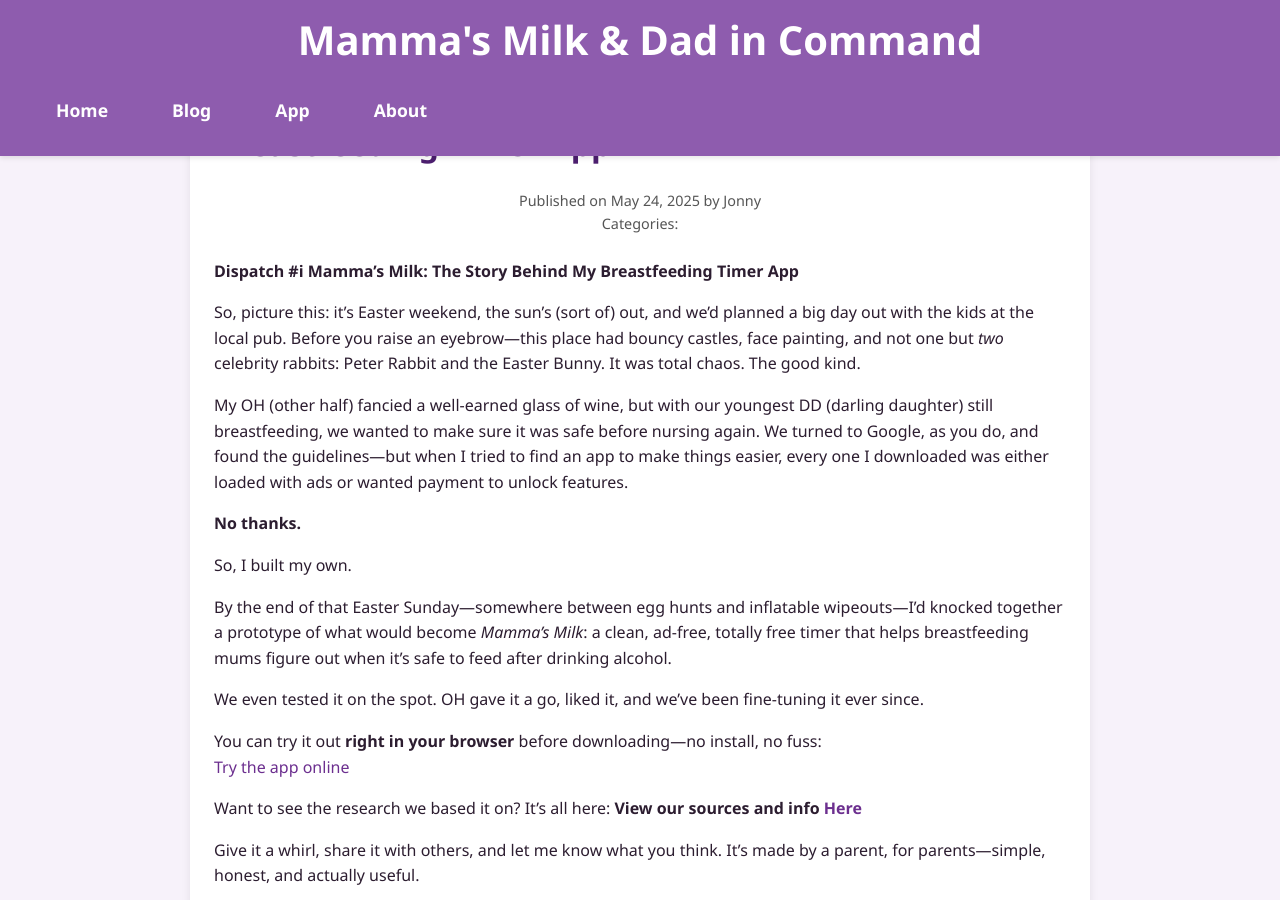
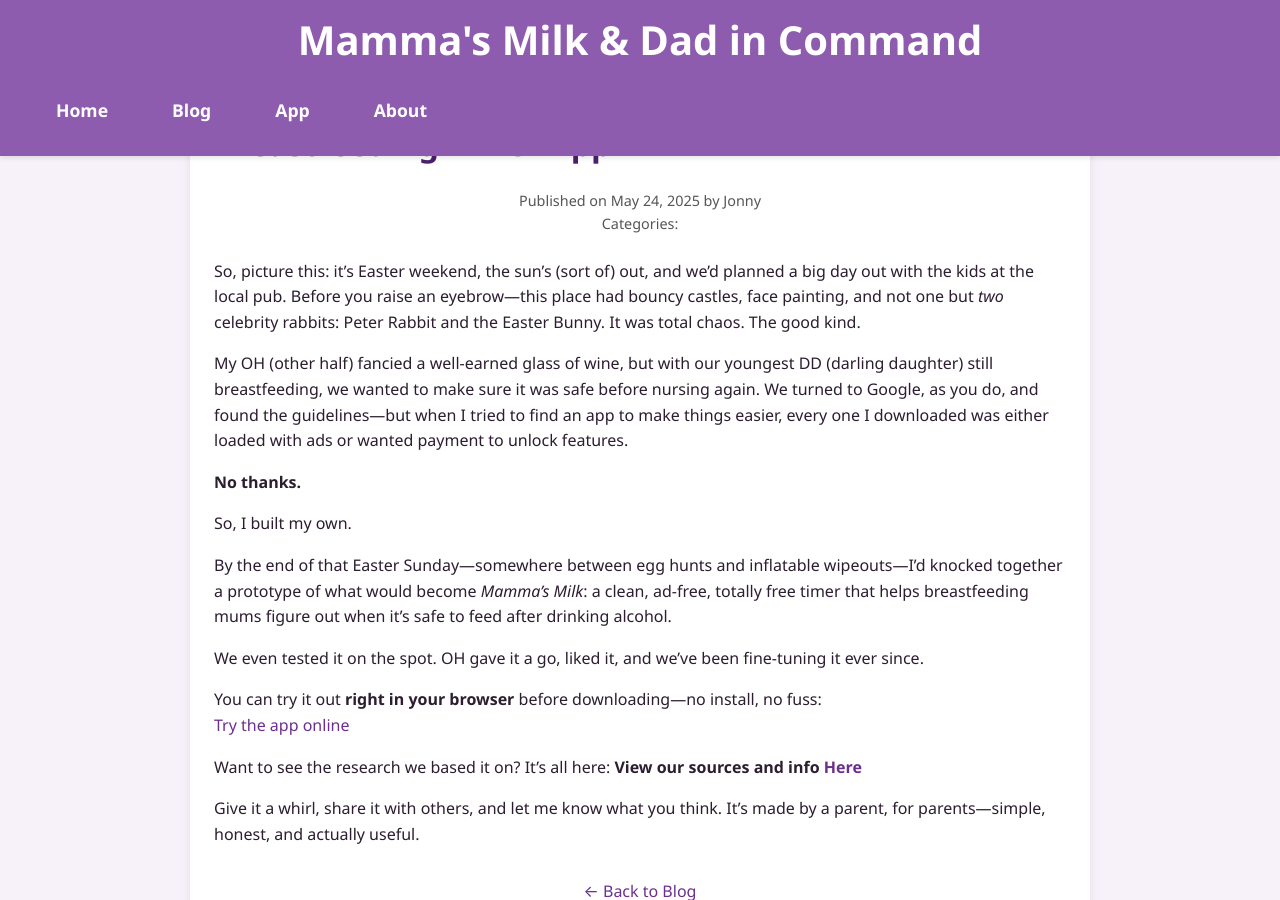
Before and after one commit to dadincommand/dadincommand.github.io, a Jekyll site: the page built from _posts/2025-05-24-Mammas-Milk-Alcohol-Timer.md, in a window 1280 px wide and 900 px high, scrolled down 377 px. Built offline with Jekyll 4.4.1, drawn with Linux system fonts in a browser that asks for light colours.

Commit message:
Update 2025-05-24-Mammas-Milk-Alcohol-Timer.md

```diff
--- a/_posts/2025-05-24-Mammas-Milk-Alcohol-Timer.md
+++ b/_posts/2025-05-24-Mammas-Milk-Alcohol-Timer.md
@@ -7,8 +7,6 @@
 alt_text: a cartoon image of a babies bottle that contains what appears to be frothy beer on a purple backround
 og_image: /assets/splash.jpg
 ---
-
-**Dispatch #i Mamma’s Milk: The Story Behind My Breastfeeding Timer App**
 
 So, picture this: it’s Easter weekend, the sun's (sort of) out, and we’d planned a big day out with the kids at the local pub. Before you raise an eyebrow—this place had bouncy castles, face painting, and not one but *two* celebrity rabbits: Peter Rabbit and the Easter Bunny. It was total chaos. The good kind.
 
```
